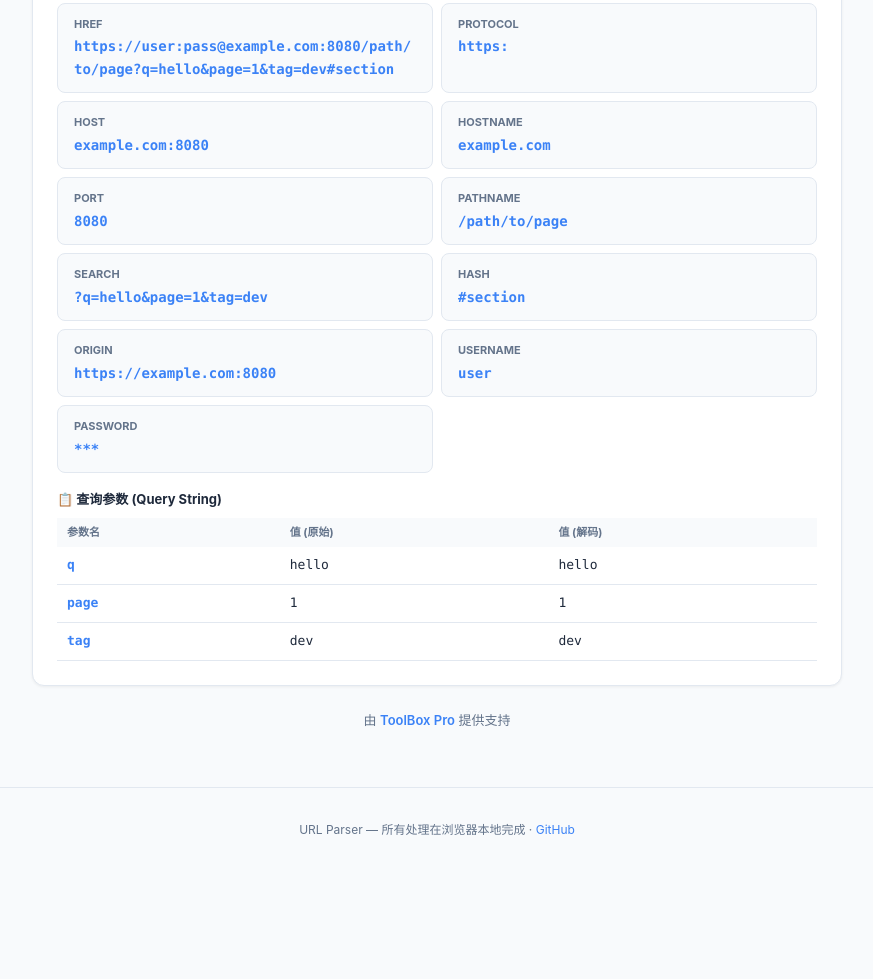
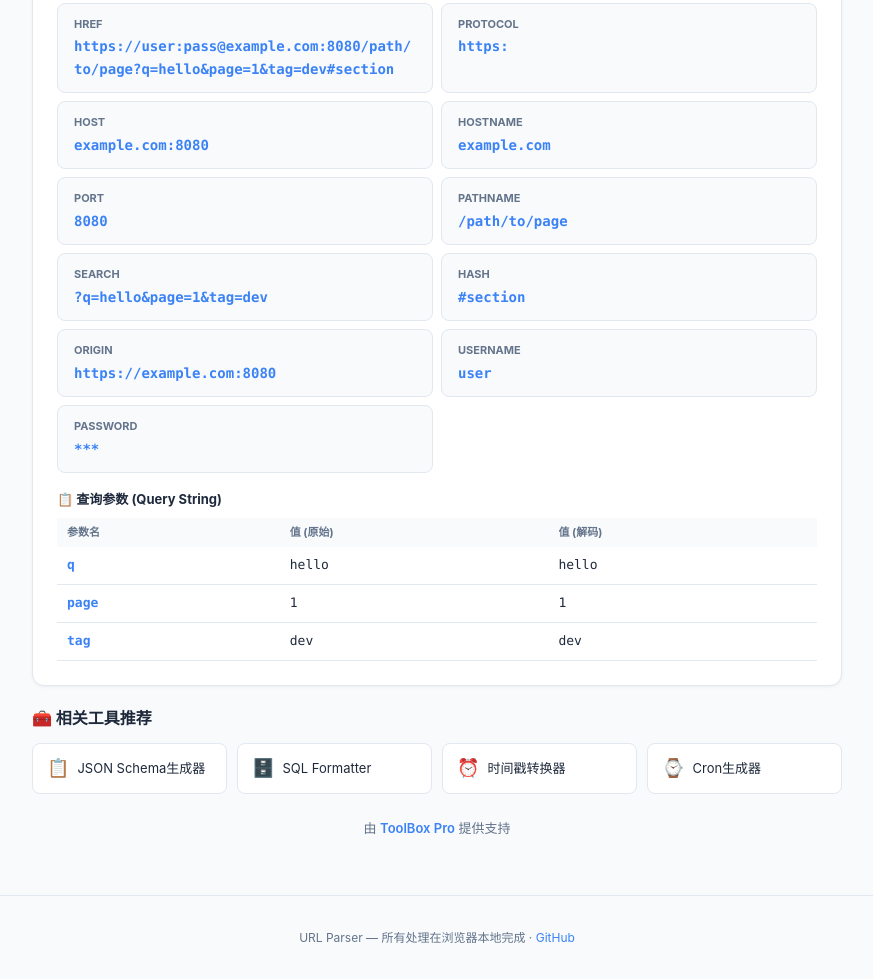
Before and after one commit to dingpeng29/url-parser, a plain HTML site: page docs/index.html in a window 1280 px wide. Shown: the part 399-1378 px from the top of the page, without its empty margins (203-1076 px from the left). Before the commit the page ends 1270 px from the top, so only its background shows below. Drawn offline with Linux system fonts and the light colour scheme.

Commit message:
feat: 添加相关工具推荐内链模块，提升SEO

```diff
--- a/docs/index.html
+++ b/docs/index.html
@@ -43,6 +43,13 @@ textarea:focus,input:focus{outline:none;border-color:var(--primary);box-shadow:0
 .footer{text-align:center;padding:32px 20px;color:var(--text2);font-size:12px;border-top:1px solid var(--border);margin-top:32px;}.footer a{color:var(--primary);text-decoration:none;}
 .powered{text-align:center;font-size:13px;color:var(--text2);margin-top:24px;}.powered a{color:var(--primary);text-decoration:none;font-weight:600;}
 @media(max-width:640px){.hero h1{font-size:22px;}.results{grid-template-columns:1fr;}}
+
+.related-tools{margin-top:20px;}
+.related-tools h2{font-size:16px;margin-bottom:12px;}
+.related-grid{display:grid;grid-template-columns:repeat(auto-fill,minmax(160px,1fr));gap:10px;}
+.related-card{display:flex;align-items:center;gap:8px;padding:10px 14px;background:var(--card);border-radius:var(--radius-sm);text-decoration:none;color:var(--text);border:1px solid var(--border);font-size:13px;transition:all .2s;}
+.related-card:hover{border-color:var(--primary);background:#eff6ff;}
+.related-card .ricon{font-size:18px;}
 </style>
 </head>
 <body>
@@ -59,6 +66,16 @@ textarea:focus,input:focus{outline:none;border-color:var(--primary);box-shadow:0
 <div class="results" id="results"></div>
 <div style="margin-top:16px;"><div style="font-size:13px;font-weight:700;color:var(--text);margin-bottom:8px;">📋 查询参数 (Query String)</div>
 <table class="query-table"><thead><tr><th>参数名</th><th>值 (原始)</th><th>值 (解码)</th></tr></thead><tbody id="queryTable"></tbody></table></div>
+</div>
+
+<div class="related-tools">
+<h2>🧰 相关工具推荐</h2>
+<div class="related-grid">
+<a class="related-card" href="/json-schema/"><span class="ricon">📋</span><span>JSON Schema生成器</span></a>
+<a class="related-card" href="/sql-formatter/"><span class="ricon">🗄️</span><span>SQL Formatter</span></a>
+<a class="related-card" href="/timestamp-converter/"><span class="ricon">⏰</span><span>时间戳转换器</span></a>
+<a class="related-card" href="/cron-generator/"><span class="ricon">⌚</span><span>Cron生成器</span></a>
+</div>
 </div>
 <div class="powered">由 <a href="/toolbox-pro/">ToolBox Pro</a> 提供支持</div>
 </div>
```
